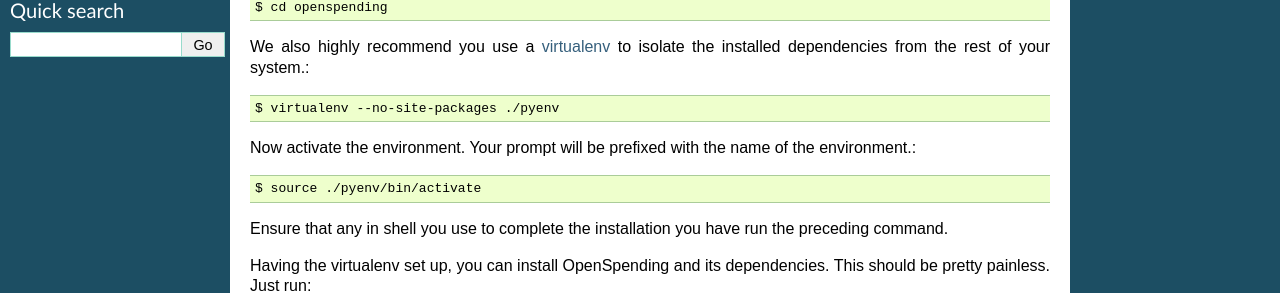
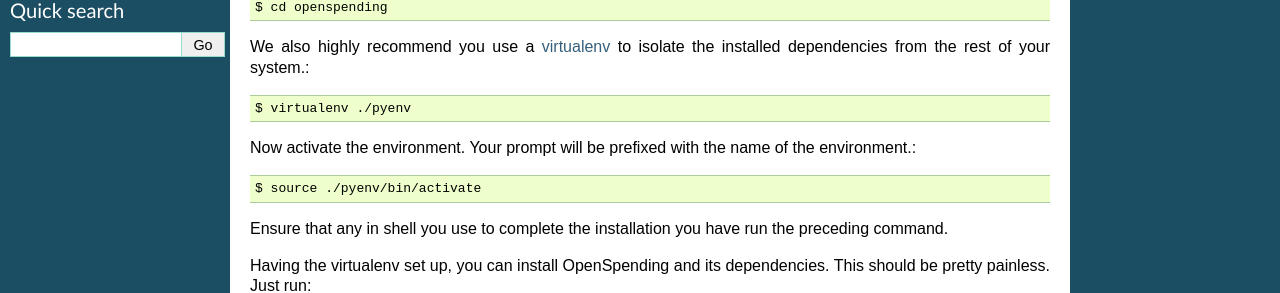
Before and after one commit to openspending/openspending, a Sphinx documentation site: the page built from doc/install.rst, in a window 1280 px wide and 900 px high. Shown: the part 364-657 px from the top of the window. Built offline with Sphinx 7.4.7, drawn with Linux system fonts in a browser that asks for light colours.

Commit message:
--no-site-packages is deprecated since virtualenv 1.7.
It's the default behavior since then.

```diff
--- a/doc/install.rst
+++ b/doc/install.rst
@@ -28,7 +28,7 @@ the command line::
 We also highly recommend you use a virtualenv_ to isolate the installed
 dependencies from the rest of your system.::
 
-    $ virtualenv --no-site-packages ./pyenv
+    $ virtualenv ./pyenv
 
 Now activate the environment. Your prompt will be prefixed with the name of
 the environment.::
```
